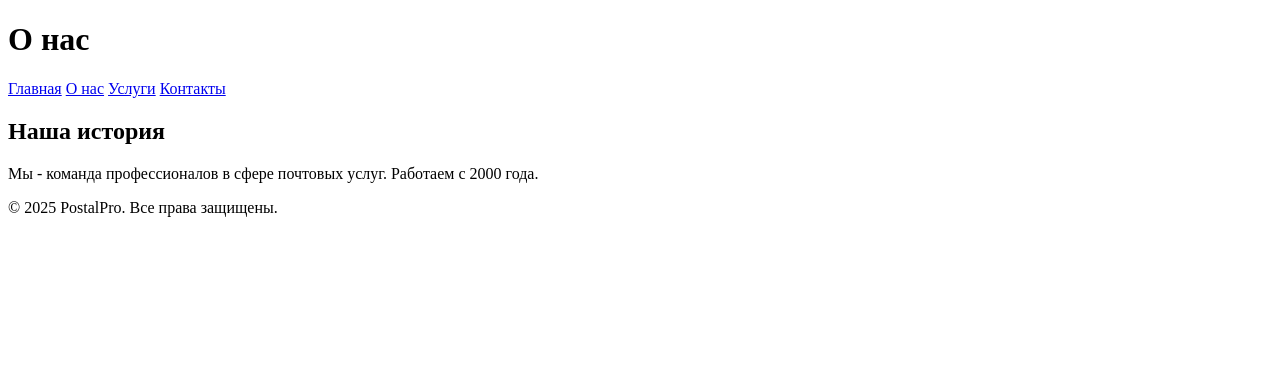
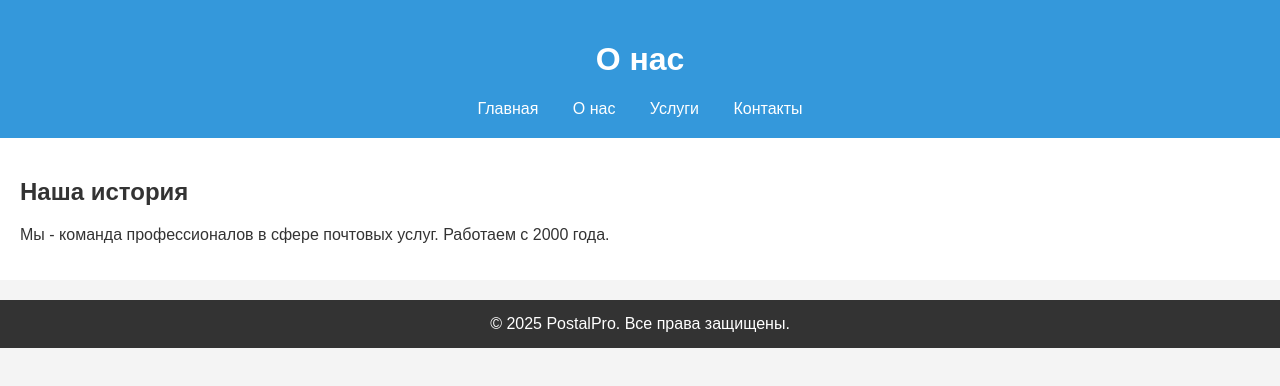
Before and after one commit to KOLEKA8886/koleka8886.github.io, a plain HTML site: page about.html in a window 1280 px wide. Drawn offline with Linux system fonts and the light colour scheme.

Commit message:
Update style.css

```diff
--- a/style.css
+++ b/style.css
@@ -1 +1,5 @@
-<!-- style.css content placeholder -->
+body { font-family: Arial, sans-serif; background: #f4f4f4; color: #333; margin: 0; padding: 0; }
+header { background: #3498db; color: #fff; padding: 20px; text-align: center; }
+nav a { color: white; margin: 0 15px; text-decoration: none; }
+main { padding: 20px; background: #fff; }
+footer { background: #333; color: #fff; text-align: center; padding: 15px; margin-top: 20px; }
```
